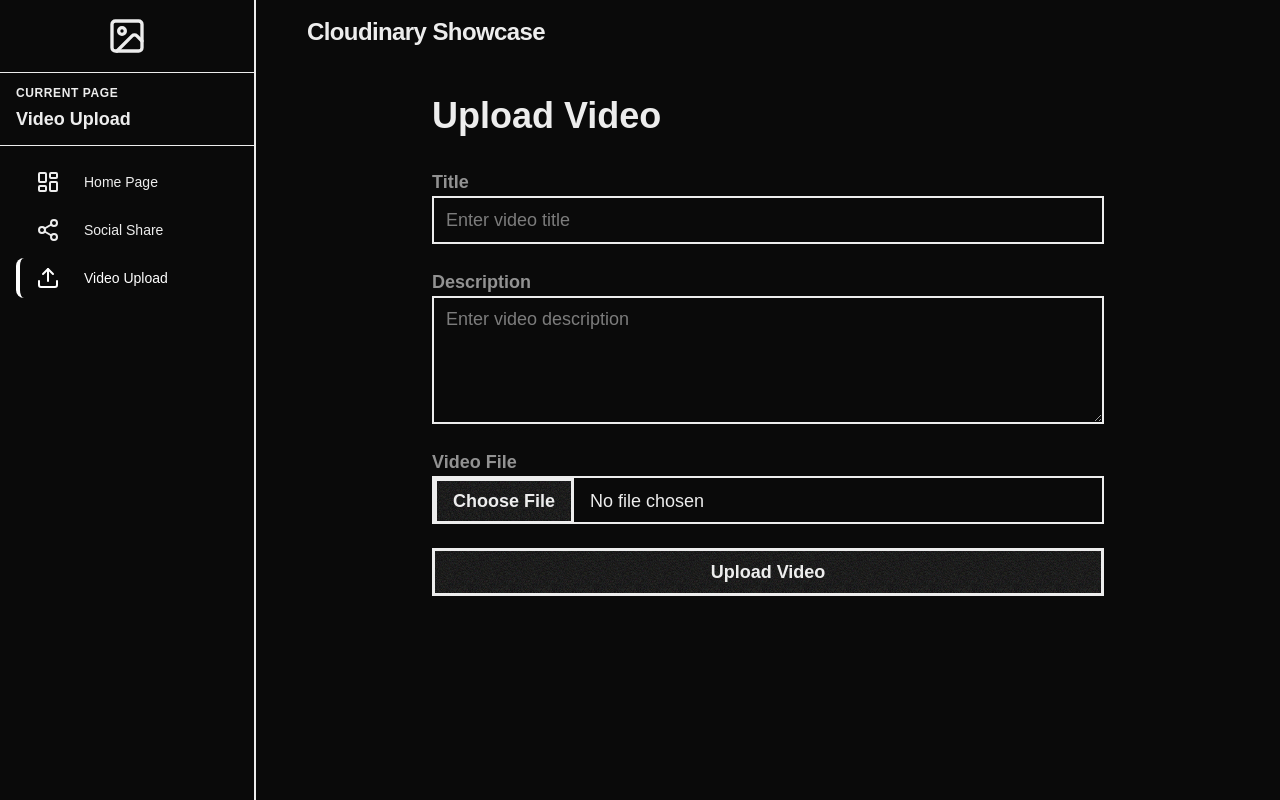
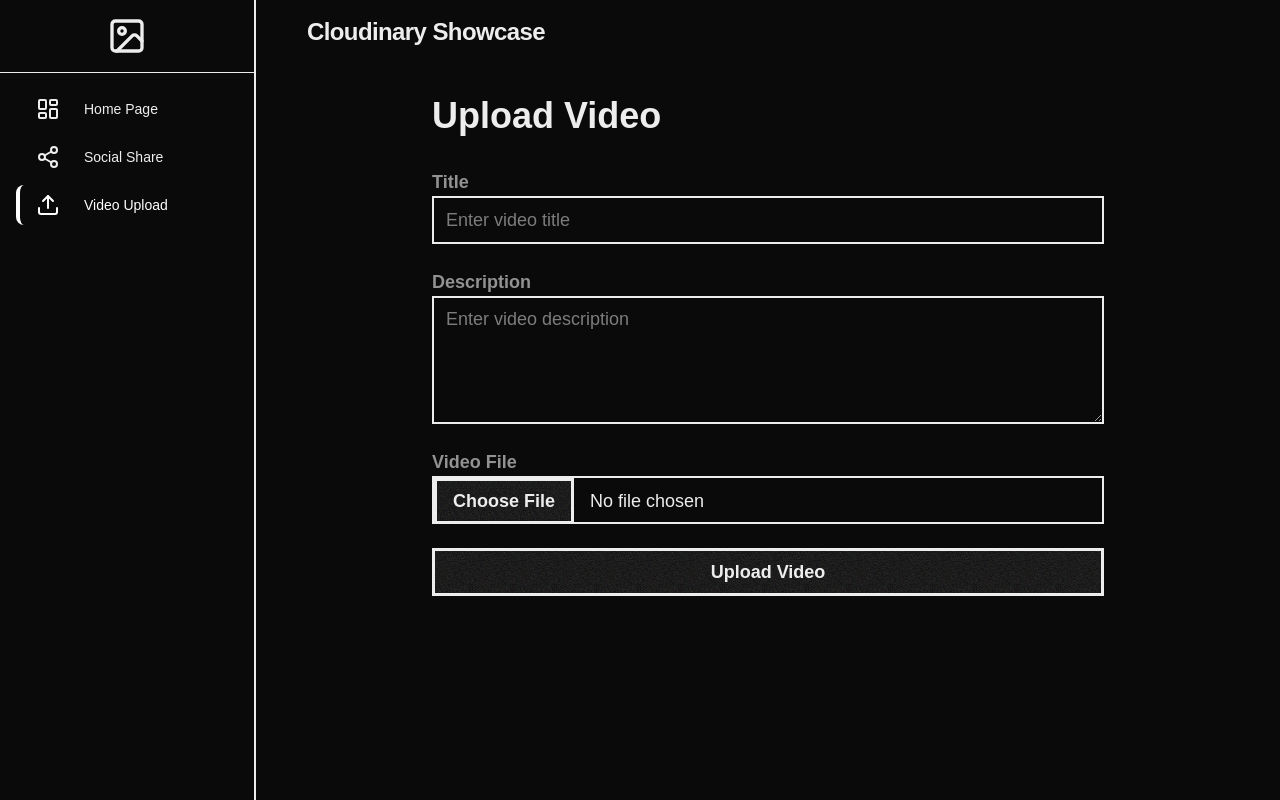
Before and after one commit to learner-Piyush/AI_SaaS, a Next.js app: page /video-upload in a window 1280 px wide. Built offline with nearby package versions, Linux system fonts and the light colour scheme; no server answers.

Commit message:
Remove current page name display from layout
Removed the current page name display logic from the layout.

```diff
--- a/app/(app)/layout.tsx
+++ b/app/(app)/layout.tsx
@@ -18,11 +18,6 @@
     const router = useRouter()
     const {signOut} = useClerk()
     const {user} = useUser()
-
-    const getCurrentPageName = () => {
-        const page = sidebarItems.find(item => item.href === pathname)
-        return page?.label || "Dashboard"
-    }
 
     const handleLogoClick = () => router.push("/")
     const handleSignOut = async () => await signOut()
@@ -75,10 +70,6 @@
                 <div className="flex items-center justify-center py-4 border-b border-base-300">
                     <ImageIcon className="w-10 h-10 text-primary" />
                 </div>
-                <div className="px-4 py-3 border-b border-base-300">
-                    <p className="text-xs font-semibold text-base-content/60 uppercase tracking-wider">Current Page</p>
-                    <p className="text-lg font-bold text-primary mt-1">{getCurrentPageName()}</p>
-                </div>
                 <ul className="menu p-4 w-full text-base-content grow">
                     {sidebarItems.map((item) => (
                         <li key={item.href} className="mb-2">
```
